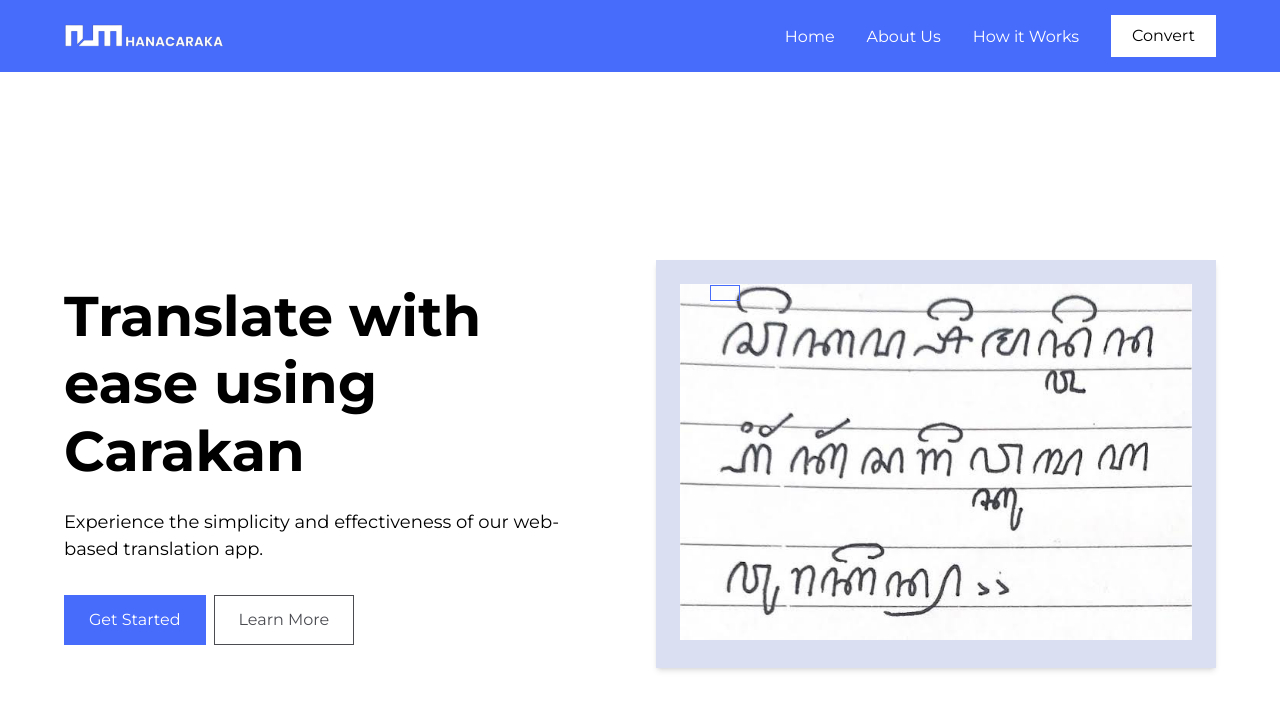
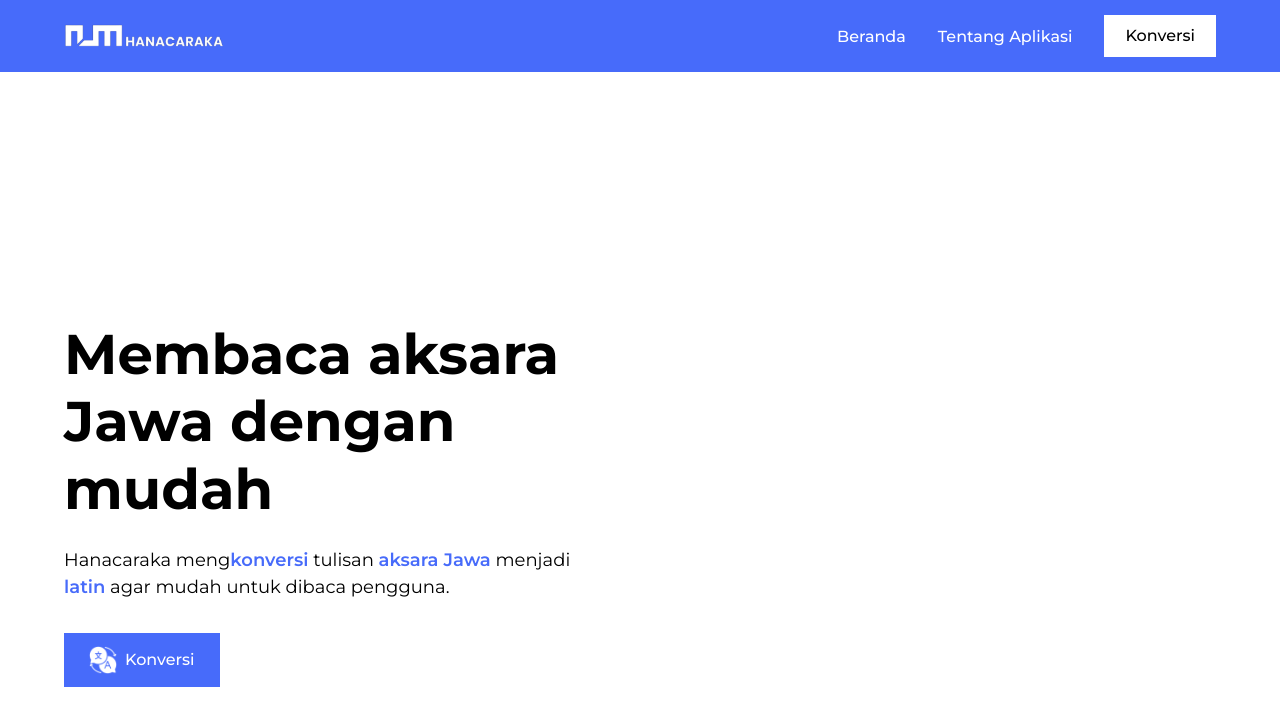
Before and after one commit to mohrizkifajar/carakan-fe, a Vue app: page / in a window 1280 px wide. Shown: the top 726 px of the page. Built offline with nearby package versions, Linux system fonts and the light colour scheme.

Commit message:
'24/04/24-12:02'

```diff
--- a/src/App.vue
+++ b/src/App.vue
@@ -1,5 +1,17 @@
 <script setup>
+import { onMounted } from 'vue'
 import Header from './components/Header.vue'
+import store from './store'
+
+onMounted(() => {
+  window.onscroll = () => {
+    if (window.scrollY > 0) {
+      store.set('isFixed', true)
+    } else {
+      store.set('isFixed', false)
+    }
+  }
+})
 </script>
 
 <template>
--- a/src/components/Button.vue
+++ b/src/components/Button.vue
@@ -13,10 +13,15 @@
 
 <style scoped>
   .btn {
+    display: flex;
+    justify-content: center;
+    align-items: center;
+    gap: 8px;
     padding: 12px 24px;
     text-decoration: none;
     text-align: center;
     font-size: 16px;
+    font-weight: 500;
     line-height: 150%;
     transition: background-color, color, 300ms ease-in-out;
   }
--- a/src/components/ConvertedImage.vue
+++ b/src/components/ConvertedImage.vue
@@ -16,6 +16,7 @@
 
   const data = await response.json()
   store.set('converted', data.data.image_url)
+  store.set('converted_text', data.data.converted_text)
 }
 
 await convertImage()
@@ -26,6 +27,8 @@
     <div class="result-image">
       <img :src="store.get('converted')" />
     </div>
+
+    <p class="converted_text">{{ store.get('converted_text') }}</p>
 
     <a class="result-btn" :href="store.get('converted')" download="output" target="_blank">
       <img src="/download.png" />
@@ -39,7 +42,7 @@
     flex-direction: column;
     align-items: center;
     justify-content: space-between;
-    gap: 24px;
+    gap: 16px;
     width: 50%;
     height: 70vh;
     padding: 12px;
@@ -51,11 +54,20 @@
   .result-image {
     width: 100%;
     height: 80%;
+    background-color: #fff;
   }
   .result-image img {
     width: 100%;
     height: 100%;
     object-fit: contain;
+  }
+  .converted_text {
+    width: 100%;
+    font-size: 16px;
+    font-weight: 600;
+    text-align: left;
+    text-transform: uppercase;
+    color: var(--text-dark);
   }
   .result-btn {
     display: flex;
--- a/src/components/ConvertedImageSkeleton.vue
+++ b/src/components/ConvertedImageSkeleton.vue
@@ -1,14 +1,18 @@
 <template>
   <div class="result-wrapper">
     <div class="result-image"></div>
+
+    <p></p>
 
     <a class="result-btn"></a>
   </div>
 </template>
 
 <style scoped>
-  .result-wrapper {
-    /*background-color: #fff;*/
+  p {
+    width: 100%;
+    height: 16px;
+    background-color: #fff;
   }
   .result-image {
     background-color: #fff;
--- a/src/components/Header.vue
+++ b/src/components/Header.vue
@@ -1,6 +1,7 @@
 <script setup>
 import { computed, ref } from 'vue'
 import Button from './Button.vue'
+import store from '../store'
 
 const show = ref(false)
 
@@ -10,18 +11,17 @@
 </script>
 
 <template>
-  <header>
+  <header :class="{ fixed: store.get('isFixed') }">
     <RouterLink to="/" class="logo">
       <img src="/logo.png" alt="Hanacaraka" />
     </RouterLink>
 
     <nav>
-      <RouterLink to="/" class="nav-link">Home</RouterLink>
-      <RouterLink to="/about-us" class="nav-link">About Us</RouterLink>
-      <RouterLink to="/#how-it-works" class="nav-link">How it Works</RouterLink>
+      <RouterLink to="/" class="nav-link">Beranda</RouterLink>
+      <RouterLink to="/about-us" class="nav-link">Tentang Aplikasi</RouterLink>
 
       <div class="actions">
-        <Button to="/convert" class="primary alternate" small>Convert</Button>
+        <Button to="/convert" class="primary alternate" small>Konversi</Button>
       </div>
     </nav>
 
@@ -31,21 +31,30 @@
     </div>
   </header>
 
-  <Transition>
+  <Transition name="slide">
     <div v-show="show" class="responsive-nav">
-      <RouterLink to="/" class="nav-link secondary">Home</RouterLink>
-      <RouterLink to="/about-us" class="nav-link secondary">About Us</RouterLink>
-      <RouterLink to="/#how-it-works" class="nav-link secondary">How it Works</RouterLink>
+      <RouterLink to="/" class="nav-link secondary">Beranda</RouterLink>
+      <RouterLink to="/about-us" class="nav-link secondary">Tentang Aplikasi</RouterLink>
 
       <div class="responsive-nav-actions">
-        <Button to="/convert" class="primary full" small>Convert</Button>
+        <Button to="/convert" class="primary full" small>Konversi</Button>
       </div>
     </div>
   </Transition>
 </template>
 
 <style scoped>
+  .slide-enter-active,
+  .slide-leave-active {
+    transition: all 0.5s ease;
+  }
+  .slide-enter-from,
+  .slide-leave-to {
+    transform: translateY(-100%);
+  }
   header {
+    position: relative;
+    z-index: 20;
     display: flex;
     justify-content: space-between;
     align-items: center;
@@ -53,6 +62,10 @@
     height: 72px;
     padding: 0 64px;
     background-color: var(--primary-color);
+    transition: all 0.5s ease;
+  }
+  .fixed {
+    position: fixed;
   }
   .logo {
     display: flex;
@@ -69,7 +82,7 @@
   .nav-link {
     text-decoration: none;
     font-size: 16px;
-    font-weight: 400;
+    font-weight: 500;
     color: #fff;
   }
   .nav-link.secondary {
@@ -105,7 +118,7 @@
       display: none;
     }
     .responsive-nav {
-      position: absolute;
+      position: sticky;
       z-index: 10;
       top: 64px;
       left: 0;
--- a/src/components/Hero.vue
+++ b/src/components/Hero.vue
@@ -5,21 +5,24 @@
 <template>
   <div class="hero">
     <div class="content">
-      <h1>Translate with ease using Carakan</h1>
-      <p>Experience the simplicity and effectiveness of our web-based translation app.</p>
+      <h1>Membaca aksara Jawa dengan mudah</h1>
+      <p>
+        Hanacaraka meng<b>konversi</b> tulisan <b>aksara Jawa</b> menjadi <b>latin</b> agar mudah untuk dibaca pengguna.
+      </p>
 
       <div class="actions">
-        <Button to="/convert" class="primary">Get Started</Button>
-        <Button to="/" class="secondary">Learn More</Button>
+        <Button to="/convert" class="primary">
+          <img src="/translate.png" alt="Translate" style="width: 28px;" />
+          Konversi
+        </Button>
       </div>
     </div>
 
-    <div class="placeholder-image">
+    <!-- <div class="placeholder-image">
       <figure>
         <img src="/javanese_script.jpg" alt="Hero" />
-        <div class="box"></div>
       </figure>
-    </div>
+    </div> -->
   </div>
 </template>
 
@@ -29,7 +32,7 @@
     flex-direction: row;
     align-items: center;
     gap: 32px;
-    min-height: 90vh;
+    min-height: 100vh;
   }
   .content {
     width: 50%;
@@ -49,6 +52,10 @@
     color: #000;
     margin-bottom: 32px;
   }
+  b {
+    font-weight: 600;
+    color: var(--primary-color);
+  }
   .actions {
     display: flex;
     align-items: center;
@@ -64,31 +71,8 @@
     box-shadow: 0 4px 6px -1px rgb(0 0 0 / 0.1), 0 2px 4px -2px rgb(0 0 0 / 0.1);
   }
   figure {
-    position: relative;
     width: 100%;
   }
-  .box {
-    position: absolute;
-    top: 1px;
-    left: 30px;
-    width: 30px;
-    height: 16px;
-    border: 1px solid var(--primary-color);
-  }
-  /*figure::after {
-    content: '';
-    position: absolute;
-    top: 50%;
-    left: 50%;
-    transform: translate(-50%, -50%);
-    width: 90%;
-    height: 90%;
-    border-radius: 8px;
-    border: 1px solid rgba(209, 213, 219, 0.3);
-    background-color: rgba(255, 255, 255, 0.25);
-    backdrop-filter: blur(0px) saturate(150%);
-    box-shadow: 0 1px 3px 0px rgb(0 0 0 / 0.1), 0 1px 2px -1px rgb(0 0 0 / 0.1);
-  }*/
   img {
     width: 100%;
   }
@@ -96,7 +80,7 @@
   @media screen and (max-width: 640px) {
     .hero {
       flex-direction: column;
-      justify-content: center;
+      justify-content: flex-start;
     }
     .content {
       width: 100%;
--- a/src/store/index.js
+++ b/src/store/index.js
@@ -5,6 +5,8 @@
     captured: '',
     cropped: '',
     converted: '',
+    converted_text: '',
+    isFixed: false,
   },
   get(key) {
     return this.data[key]
--- a/src/style.css
+++ b/src/style.css
@@ -5,6 +5,7 @@
   --background-light: #DADFF2;
   --secondary-color: #F1EBFF;
   --neutral-color: #4B4C52;
+  --text-dark: #04124D;
 }
 ::-webkit-scrollbar {
   width: 8px;
```
Also changed, not shown: public/translate.png (added).
